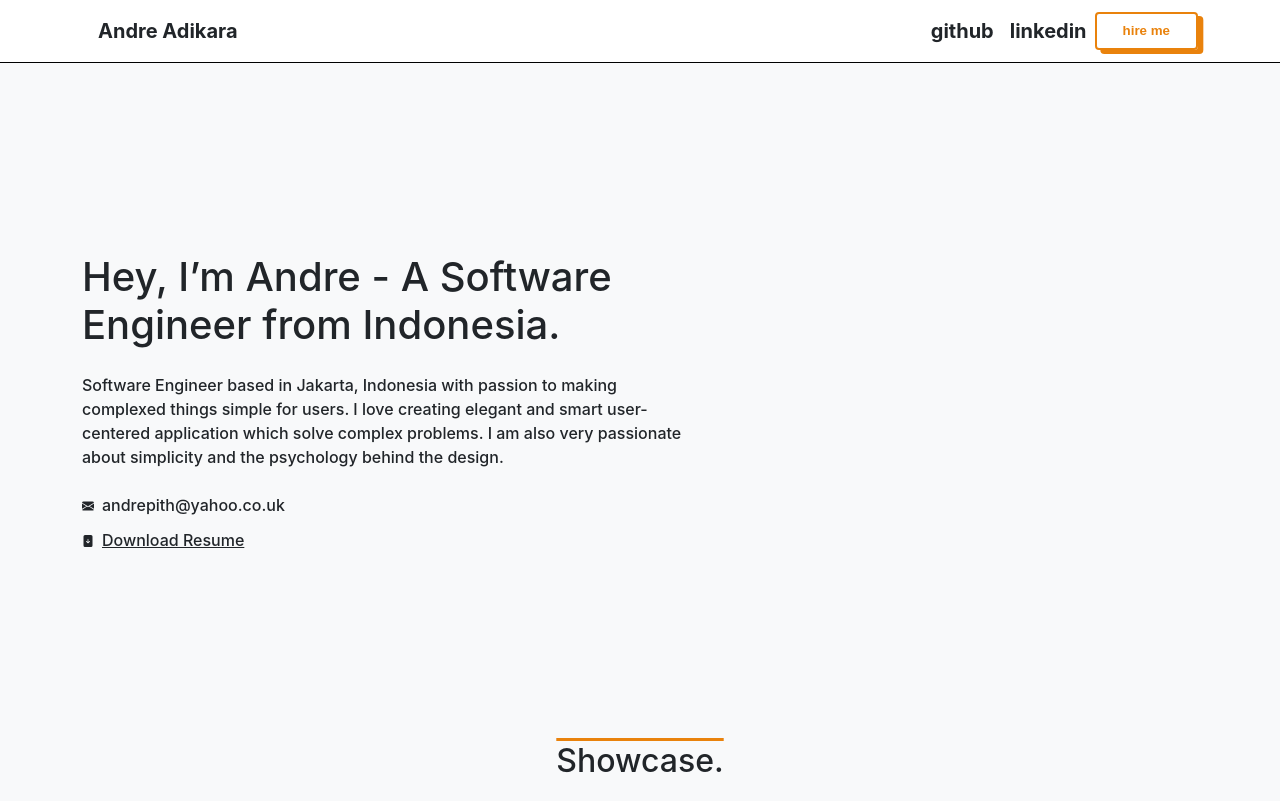
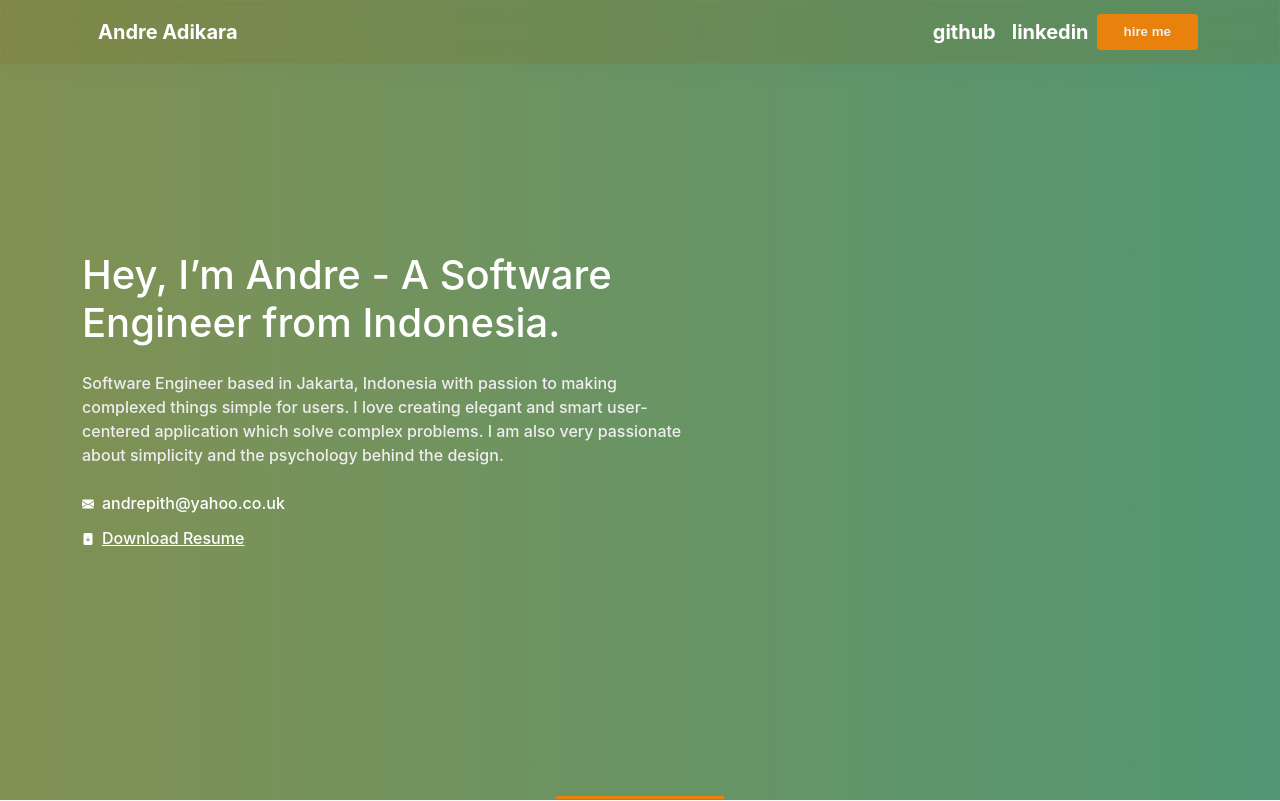
Before and after one commit to andrepith/andreadikarav2, a Next.js app: page / in a window 1280 px wide. Shown: the top 801 px of the page. Built offline with nearby package versions, Linux system fonts and the light colour scheme; no server answers.

Commit message:
Landing top style

```diff
--- a/src/components/LandingTop/index.tsx
+++ b/src/components/LandingTop/index.tsx
@@ -26,7 +26,7 @@ const LandingTop = ({
           <p className="mt-4">{aboutMe}</p>
           <div className="d-flex mt-4">
             <div className="me-2">
-              <EnvelopeFill size={12} />
+              <EnvelopeFill size={12} color="white" />
             </div>
             <a className="email-link" href={`mailto:${email}`}>
               {email}
@@ -34,7 +34,7 @@ const LandingTop = ({
           </div>
           <div className="d-flex mt-2">
             <div className="me-2">
-              <FileArrowDownFill size={12} />
+              <FileArrowDownFill size={12} color="white" />
             </div>
             <a
               className="download-link d-block"
--- a/src/styles/styles.css
+++ b/src/styles/styles.css
@@ -17,10 +17,6 @@ a:hover {
   color: #e9820c;
 }
 
-.wrapper {
-  margin-top: 62px;
-}
-
 .section-title {
   color: var(--dark);
   text-decoration: overline;
@@ -28,16 +24,17 @@ a:hover {
 }
 
 .navigation {
-  border-bottom: 1px solid #000;
-  border-bottom-width: 1px;
-  border-bottom-style: solid;
-  border-bottom-color: rgb(0, 0, 0);
-  background-color: #fff;
-  z-index: 700;
+  z-index: 1000;
+  position: fixed;
+  background: rgba(122, 97, 27, 0.178);
+  box-shadow: 0 8px 32px 0 rgb(31 38 135 / 2%);
+  backdrop-filter: blur(10px);
+  -webkit-backdrop-filter: blur(7px);
+  border: 1px solid rgba(255, 255, 255, 0.02);
 }
 
 .nav-link {
-  color: var(--dark);
+  color: #fff;
   font-weight: 700;
   font-size: 1.25rem;
 }
@@ -56,8 +53,7 @@ a:hover {
 }
 
 .btn-layered {
-  background: none;
-  border: 2px solid #e9820c;
+  background: #e9820c;
   font-family: CircularStd, sans-serif !important;
   font-size: 10pt;
   font-weight: 900;
@@ -65,10 +61,10 @@ a:hover {
   padding: 10px 26px;
   transition: 0.1s ease-out;
   -webkit-transition: 0.1s ease-out;
-  color: #e9820c;
+  color: #eee;
 }
 
-.offset {
+/* .offset {
   box-shadow: 0.4em 0.3em 0 0 #e9820c;
 }
 
@@ -77,13 +73,36 @@ a:hover {
   box-shadow: 0 0 0 0 #e9820c;
   color: #e9820c;
   text-decoration: none;
-}
+} */
 
 .landing-top {
-  height: 85vh;
+  background: linear-gradient(
+    90deg,
+    rgba(233, 130, 12, 1) 0%,
+    rgba(42, 157, 143, 1) 100%
+  );
+  background-size: 400% 400%;
+  animation: animateBg 10s ease infinite;
+  height: 100vh;
   min-height: 500px;
   width: 100%;
   margin: auto;
+}
+
+@keyframes animateBg {
+  0% {
+    background-position: 0% 50%;
+  }
+  50% {
+    background-position: 100% 50%;
+  }
+  100% {
+    background-position: 0% 50%;
+  }
+}
+
+.landing-title {
+  color: #fff;
 }
 
 .landing-block {
@@ -94,12 +113,13 @@ a:hover {
 .download-link,
 .landing-block p {
   font-weight: 500;
+  color: #eee;
 }
 
 .email-link {
   padding-bottom: 3px;
   border-bottom: 1px solid var(--dark);
-  color: var(--dark);
+  color: #fff;
   text-decoration: none;
   transition: 0.2s ease-out;
   -webkit-transition: 0.2s ease-out;
@@ -113,7 +133,7 @@ a:hover {
 }
 
 .download-link {
-  color: var(--dark);
+  color: #fff;
 }
 
 .download-link:hover {
@@ -132,6 +152,14 @@ a:hover {
   border-radius: 8px;
   display: block;
   position: relative;
+  transition: 0.4s ease all;
+}
+
+.showcase-card:hover {
+  transform: perspective(800px) rotateY(-8deg) translateY(-20px) rotateX(10deg)
+    scale(1);
+  filter: blur(0);
+  opacity: 1;
 }
 
 .showcase-image {
@@ -291,10 +319,6 @@ a:hover {
 }
 
 @media only screen and (max-width: 768px) {
-  .landing-top {
-    height: 85vh;
-  }
-
   .logo-container {
     grid-template-columns: repeat(2, 1fr);
     gap: 10px;
```
